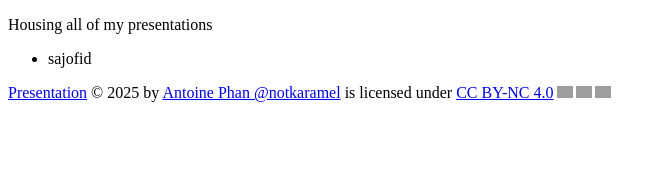
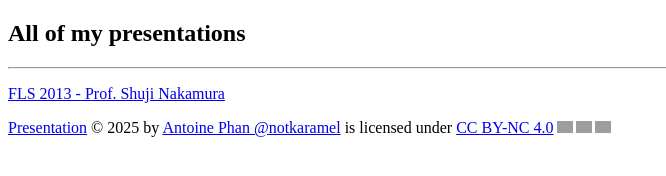
Before and after one commit to notkaramel/presentations, a website built with Vite: page index.html in a window 1280 px wide. Shown: the whole page, without its empty margins (0-666 px from the left). Built offline with nearby package versions, Linux system fonts and the light colour scheme; grey boxes are pictures that could not be loaded; what reveal.js would draw is missing.

Commit message:
Minor visual update

```diff
--- a/index.html
+++ b/index.html
@@ -15,10 +15,13 @@
     <div class="reveal">
       <div class="slides">
         <section id="landing">
-          <p>Housing all of my presentations</p>
-          <ul>
-            <li>sajofid</li>
-          </ul>
+          <h2>All of my presentations</h2>
+          <hr />
+          <div>
+            <p>
+              <a href="/fls2013/"> FLS 2013 - Prof. Shuji Nakamura </a>
+            </p>
+          </div>
         </section>
       </div>
     </div>
--- a/vite.config.js
+++ b/vite.config.js
@@ -1,8 +1,6 @@
 import { resolve } from "path";
 import { defineConfig } from "vite";
 import { routes } from "./routes";
-
-console.log(__dirname);
 
 let inputOptions = {
   main: resolve(__dirname, "index.html"),
```
Also changed, not shown: fls2013/index.html (+3 -2 lines).
